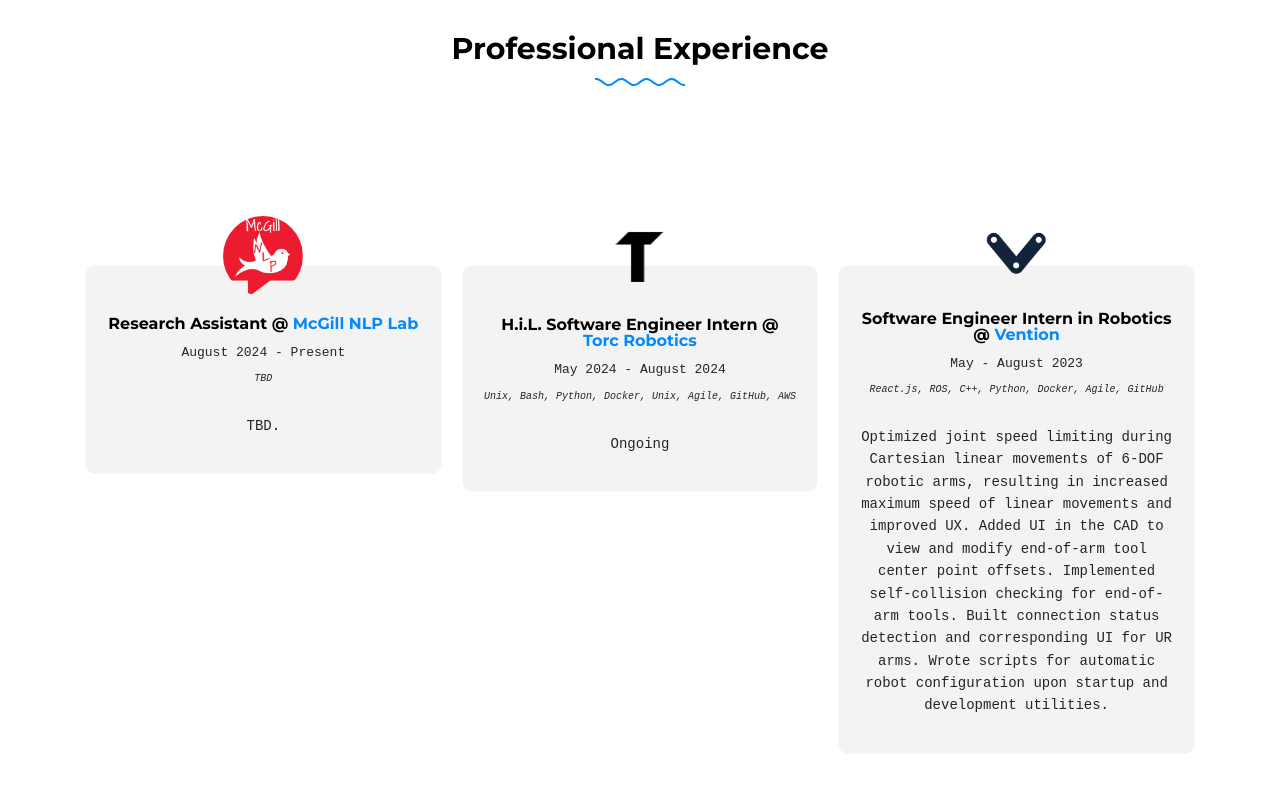
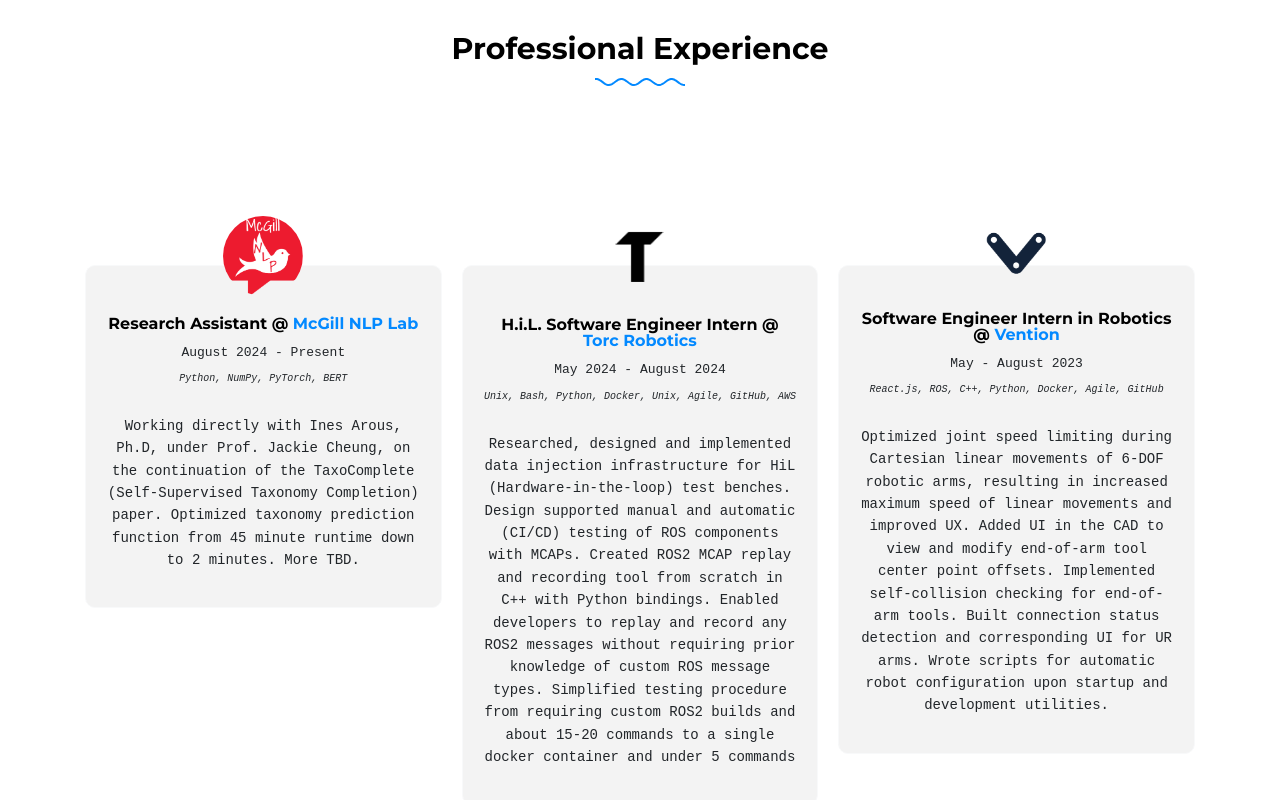
Before and after one commit to antoinedang/antoinedang.github.io, a plain HTML site: page index.html in a window 1280 px wide. Shown: the part 1554-2354 px from the top of the page. Drawn offline with nearby package versions, Linux system fonts and the light colour scheme; no server answers; files whose address does not match are found by name; a web font is replaced by a local one.

Commit message:
update resume

```diff
--- a/index.html
+++ b/index.html
@@ -97,7 +97,7 @@
           <h2 class="subheading gsap-reveal-hero mb-4">
             French-American Software Engineering student with a passion for <span class="text-primary">robotics and A.I.</span> <br>
           </h2>
-          <p class="gsap-reveal-hero">  <a href="Formal_Resume.pdf" target="_blank" download="Antoine_Dangeard_Resume.pdf" class="btn btn-outline-black">Download Resume as PDF</a></p>
+          <p class="gsap-reveal-hero"> <a href="Formal_Resume.pdf" target="_blank" download="Antoine_Dangeard_Resume.pdf" class="btn btn-outline-black">Download Resume as PDF</a> <a href="Academic_CV.pdf" target="_blank" download="Antoine_Dangeard_CV.pdf" class="btn btn-outline-black">Download CV as PDF</a> </p>
         </div>
       </div>
 
@@ -161,10 +161,10 @@
                   <h3>Research Assistant @ <a href="https://mcgill-nlp.github.io/" target="_blank">McGill NLP Lab</a></h3>
                   <span class="caption">August 2024 - Present</span>
                   <br>
-                  <span class="caption" style="font-size: 10px;"><i>TBD</i></span>
+                  <span class="caption" style="font-size: 10px;"><i>Python, NumPy, PyTorch, BERT</i></span>
                 </div>
                 <blockquote>
-                  <p>TBD.</p>
+                  <p>Working directly with Ines Arous, Ph.D, under Prof. Jackie Cheung, on the continuation of the TaxoComplete (Self-Supervised Taxonomy Completion) paper. Optimized taxonomy prediction function from 45 minute runtime down to 2 minutes. More TBD.</p>
                 </blockquote>
               </div>
             </div>
@@ -180,7 +180,7 @@
                   <span class="caption" style="font-size: 10px;"><i>Unix, Bash, Python, Docker, Unix, Agile, GitHub, AWS</i></span>
                 </div>
                 <blockquote>
-                  <p>Ongoing</p>
+                  <p>Researched, designed and implemented data injection infrastructure for HiL (Hardware-in-the-loop) test benches. Design supported manual and automatic (CI/CD) testing of ROS components with MCAPs. Created ROS2 MCAP replay and recording tool from scratch in C++ with Python bindings. Enabled developers to replay and record any ROS2 messages without requiring prior knowledge of custom ROS message types. Simplified testing procedure from requiring custom ROS2 builds and about 15-20 commands to a single docker container and under 5 commands</p>
                 </blockquote>
               </div>
             </div>
```
Also changed, not shown: 2 other files.
